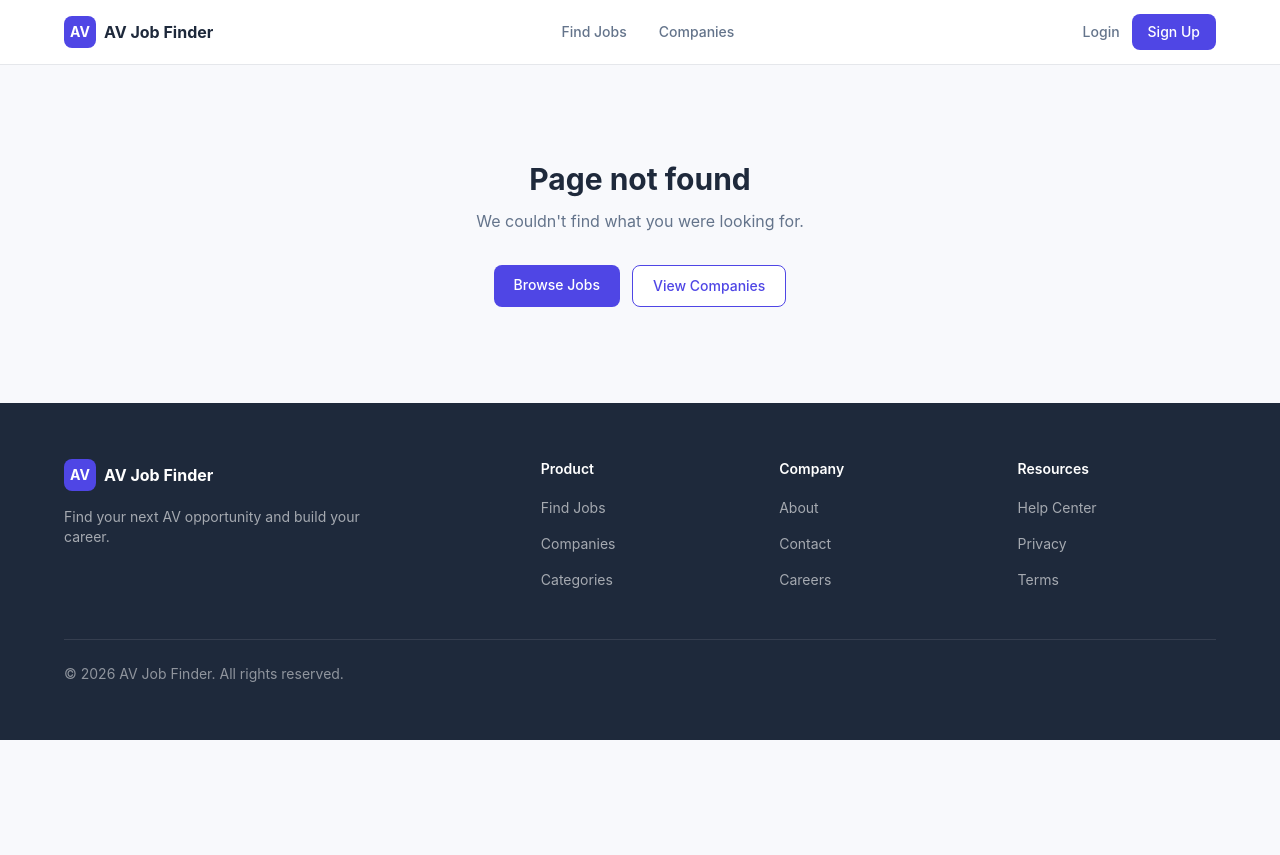
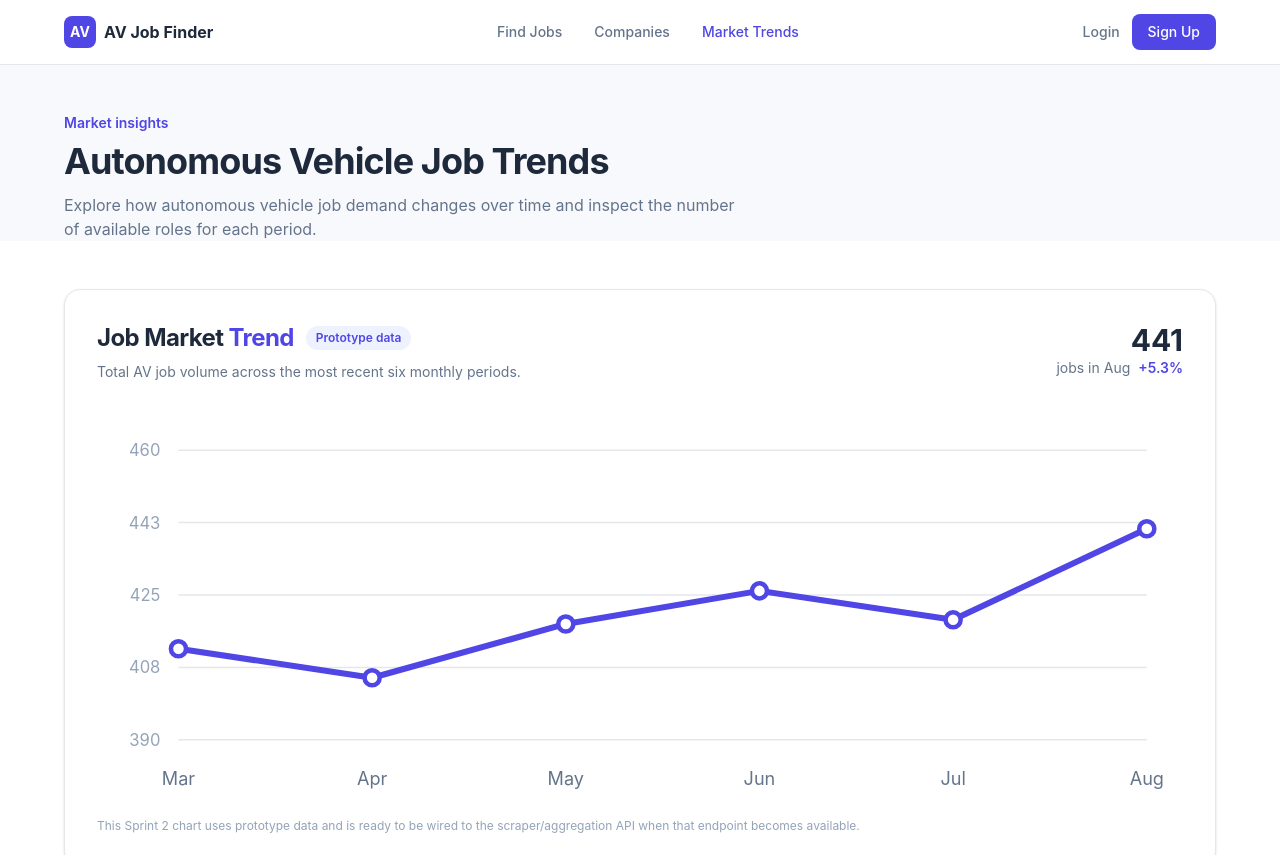
Before and after one commit to husthunterpy01/Autonomous_Vehicle_Job_Profiles_Group3, a Next.js app in the folder frontend/: page /trends in a window 1280 px wide. Before the commit this address had no page. Shown: the top 855 px of the page. Before the commit the page ends 800 px from the top, so only its background shows below. Built offline with nearby package versions, Linux system fonts and the light colour scheme.

Commit message:
fix: address job trend chart review feedback

```diff
--- a/frontend/app/page.tsx
+++ b/frontend/app/page.tsx
@@ -9,7 +9,6 @@ import CompanyLogo from "@/components/ui/CompanyLogo";
 import JobCardColumn from "@/components/ui/JobCardColumn";
 import JobCardRow from "@/components/ui/JobCardRow";
 import Salary from "@/components/ui/Salary";
-import JobTrendChart from "@/components/ui/JobTrendChart";
 
 /* ------------------------------------------------------------------ */
 /* Small building blocks                                               */
@@ -288,7 +287,6 @@ export default function HomePage() {
   return (
     <>
       <Hero />
-      <JobTrendChart />
       <JobCategories />
       <LatestJobs />
       <FeaturedJobs />
--- /dev/null
+++ b/frontend/app/trends/page.tsx
@@ -0,0 +1,28 @@
+import type { Metadata } from "next";
+import JobTrendChart from "@/components/ui/JobTrendChart";
+
+export const metadata: Metadata = {
+  title: "Market Trends | AV Job Finder",
+  description: "Explore autonomous vehicle job market trends over time.",
+};
+
+export default function TrendsPage() {
+  return (
+    <main className="bg-background">
+      <section className="mx-auto max-w-[1200px] px-6 pt-12">
+        <p className="text-sm font-semibold text-primary">Market insights</p>
+
+        <h1 className="mt-2 text-3xl font-bold tracking-tight text-ink sm:text-4xl">
+          Autonomous Vehicle Job Trends
+        </h1>
+
+        <p className="mt-3 max-w-2xl text-ink-secondary">
+          Explore how autonomous vehicle job demand changes over time and
+          inspect the number of available roles for each period.
+        </p>
+      </section>
+
+      <JobTrendChart />
+    </main>
+  );
+}
--- a/frontend/components/NavBar.tsx
+++ b/frontend/components/NavBar.tsx
@@ -7,6 +7,7 @@ import { useState } from "react";
 const NAV_LINKS = [
   { href: "/search", label: "Find Jobs" },
   { href: "/companies", label: "Companies" },
+  { href: "/trends", label: "Market Trends" },
 ];
 
 export default function NavBar() {
@@ -24,9 +25,7 @@ export default function NavBar() {
           <span className="flex h-8 w-8 items-center justify-center rounded-lg bg-primary text-sm font-bold text-white">
             AV
           </span>
-          <span>
-            AV Job Finder
-          </span>
+          <span>AV Job Finder</span>
         </Link>
 
         {/* Desktop nav */}
@@ -41,9 +40,7 @@ export default function NavBar() {
                 key={link.href}
                 href={link.href}
                 className={`text-sm font-medium transition-colors ${
-                  active
-                    ? "text-primary"
-                    : "text-ink-secondary hover:text-ink"
+                  active ? "text-primary" : "text-ink-secondary hover:text-ink"
                 }`}
               >
                 {link.label}
--- a/frontend/components/ui/JobTrendChart.tsx
+++ b/frontend/components/ui/JobTrendChart.tsx
@@ -2,19 +2,105 @@ import { JOB_TREND_DATA, type JobTrendPoint } from "@/lib/mock-data";
 
 const CHART_WIDTH = 720;
 const CHART_HEIGHT = 260;
+
 const PADDING_LEFT = 54;
 const PADDING_RIGHT = 24;
 const PADDING_TOP = 24;
 const PADDING_BOTTOM = 44;
 
+const GRID_RATIOS = [0, 0.25, 0.5, 0.75, 1];
+
+const TOOLTIP_WIDTH = 110;
+const TOOLTIP_HEIGHT = 44;
+
 type JobTrendChartProps = {
   data?: JobTrendPoint[];
 };
 
-export default function JobTrendChart({
-  data = JOB_TREND_DATA,
-}: JobTrendChartProps) {
-  if (data.length < 2) {
+type ChartPoint = JobTrendPoint & {
+  x: number;
+  y: number;
+};
+
+type GridLine = {
+  ratio: number;
+  y: number;
+  label: number;
+};
+
+type ChartModel = {
+  latest: JobTrendPoint;
+  change: number;
+  points: ChartPoint[];
+  polylinePoints: string;
+  gridLines: GridLine[];
+};
+
+/* ------------------------------------------------------------------ */
+/* Chart data preparation                                              */
+/* ------------------------------------------------------------------ */
+
+function buildChartModel(data: JobTrendPoint[]): ChartModel {
+  const values = data.map((point) => point.jobCount);
+
+  const latest = data[data.length - 1];
+  const previous = data[data.length - 2];
+
+  const minValue = Math.min(...values);
+  const maxValue = Math.max(...values);
+
+  const valueRange = Math.max(maxValue - minValue, 20);
+  const axisPadding = Math.max(10, Math.ceil(valueRange * 0.2));
+
+  const yMin = Math.max(0, Math.floor((minValue - axisPadding) / 10) * 10);
+
+  const yMax = Math.ceil((maxValue + axisPadding) / 10) * 10;
+
+  const plotWidth = CHART_WIDTH - PADDING_LEFT - PADDING_RIGHT;
+  const plotHeight = CHART_HEIGHT - PADDING_TOP - PADDING_BOTTOM;
+
+  const points = data.map((point, index) => {
+    const x = PADDING_LEFT + (index / Math.max(data.length - 1, 1)) * plotWidth;
+
+    const y =
+      PADDING_TOP +
+      plotHeight -
+      ((point.jobCount - yMin) / (yMax - yMin)) * plotHeight;
+
+    return {
+      ...point,
+      x,
+      y,
+    };
+  });
+
+  const gridLines = GRID_RATIOS.map((ratio) => ({
+    ratio,
+    y: PADDING_TOP + plotHeight - ratio * plotHeight,
+    label: Math.round(yMin + (yMax - yMin) * ratio),
+  }));
+
+  const polylinePoints = points.map(({ x, y }) => `${x},${y}`).join(" ");
+
+  const change =
+    previous.jobCount === 0
+      ? 0
+      : ((latest.jobCount - previous.jobCount) / previous.jobCount) * 100;
+
+  return {
+    latest,
+    change,
+    points,
+    polylinePoints,
+    gridLines,
+  };
+}
+
+/* ------------------------------------------------------------------ */
+/* Subcomponents                                                       */
+/* ------------------------------------------------------------------ */
+
+function EmptyTrendState() {
   return (
     <section className="bg-surface py-12">
       <div className="mx-auto max-w-[1200px] px-6">
@@ -22,6 +108,7 @@ export default function JobTrendChart({
           <h2 className="text-2xl font-bold tracking-tight text-ink">
             Job Market <span className="text-primary">Trend</span>
           </h2>
+
           <p className="mt-3 text-sm text-ink-secondary">
             Insufficient dated data is available to show a reliable job-volume
             trend yet.
@@ -32,52 +119,28 @@ export default function JobTrendChart({
   );
 }
 
-  const values = data.map((point) => point.jobCount);
-  const latest = data[data.length - 1];
-  const previous = data[data.length - 2];
-
-  const minValue = Math.min(...values);
-  const maxValue = Math.max(...values);
-  const valueRange = Math.max(maxValue - minValue, 20);
-  const axisPadding = Math.max(10, Math.ceil(valueRange * 0.2));
-
-  const yMin = Math.max(
-    0,
-    Math.floor((minValue - axisPadding) / 10) * 10,
-  );
-  const yMax = Math.ceil((maxValue + axisPadding) / 10) * 10;
-
-  const plotWidth = CHART_WIDTH - PADDING_LEFT - PADDING_RIGHT;
-  const plotHeight = CHART_HEIGHT - PADDING_TOP - PADDING_BOTTOM;
-
-  const points = data.map((point, index) => {
-    const x = PADDING_LEFT + (index / Math.max(data.length - 1, 1)) * plotWidth;
-    const y =
-      PADDING_TOP +
-      plotHeight -
-      ((point.jobCount - yMin) / (yMax - yMin)) * plotHeight;
-
-    return { ...point, x, y };
-  });
-
-  const polylinePoints = points.map(({ x, y }) => `${x},${y}`).join(" ");
-  const change =
-    ((latest.jobCount - previous.jobCount) / previous.jobCount) * 100;
+function TrendHeader({
+  latest,
+  change,
+}: {
+  latest: JobTrendPoint;
+  change: number;
+}) {
+  const changeLabel = `${change >= 0 ? "+" : ""}${change.toFixed(1)}%`;
 
   return (
-    <section className="bg-surface py-12">
-      <div className="mx-auto max-w-[1200px] px-6">
-        <div className="rounded-2xl border border-line bg-surface p-6 shadow-sm md:p-8">
     <div className="flex flex-col gap-4 sm:flex-row sm:items-start sm:justify-between">
       <div>
         <div className="flex flex-wrap items-center gap-3">
           <h2 className="text-2xl font-bold tracking-tight text-ink">
             Job Market <span className="text-primary">Trend</span>
           </h2>
+
           <span className="rounded-full bg-primary-light px-2.5 py-1 text-xs font-semibold text-primary">
             Prototype data
           </span>
         </div>
+
         <p className="mt-2 text-sm text-ink-secondary">
           Total AV job volume across the most recent six monthly periods.
         </p>
@@ -85,36 +148,18 @@ export default function JobTrendChart({
 
       <div className="sm:text-right">
         <p className="text-3xl font-bold text-ink">{latest.jobCount}</p>
+
         <p className="text-sm text-ink-secondary">
           jobs in {latest.period}
-                <span className="ml-2 font-semibold text-primary">
-                  {change >= 0 ? "+" : ""}
-                  {change.toFixed(1)}%
-                </span>
+          <span className="ml-2 font-semibold text-primary">{changeLabel}</span>
         </p>
       </div>
     </div>
+  );
+}
 
-          <div className="mt-8 overflow-x-auto">
-            <svg
-              viewBox={`0 0 ${CHART_WIDTH} ${CHART_HEIGHT}`}
-              role="img"
-              aria-labelledby="job-trend-title job-trend-description"
-              className="h-auto w-full min-w-[620px] text-primary"
-            >
-              <title id="job-trend-title">
-                Autonomous vehicle job volume trend
-              </title>
-              <desc id="job-trend-description">
-                Prototype line chart showing total AV job counts for March
-                through August.
-              </desc>
-
-              {[0, 0.25, 0.5, 0.75, 1].map((ratio) => {
-                const y = PADDING_TOP + plotHeight - ratio * plotHeight;
-                const label = Math.round(yMin + (yMax - yMin) * ratio);
-
-                return (
+function ChartGrid({ gridLines }: { gridLines: GridLine[] }) {
+  const gridElements = gridLines.map(({ ratio, y, label }) => (
     <g key={ratio}>
       <line
         x1={PADDING_LEFT}
@@ -124,6 +169,7 @@ export default function JobTrendChart({
         className="stroke-line"
         strokeWidth="1"
       />
+
       <text
         x={PADDING_LEFT - 12}
         y={y + 4}
@@ -133,8 +179,107 @@ export default function JobTrendChart({
         {label}
       </text>
     </g>
+  ));
+
+  return <>{gridElements}</>;
+}
+
+function TrendPoint({ point }: { point: ChartPoint }) {
+  const tooltipX = Math.min(
+    Math.max(point.x - TOOLTIP_WIDTH / 2, 4),
+    CHART_WIDTH - TOOLTIP_WIDTH - 4,
   );
-              })}
+
+  const tooltipY = Math.max(point.y - TOOLTIP_HEIGHT - 14, 4);
+
+  return (
+    <g
+      tabIndex={0}
+      aria-label={`${point.period}: ${point.jobCount} jobs`}
+      className="group cursor-pointer outline-none"
+    >
+      <circle
+        cx={point.x}
+        cy={point.y}
+        r="5"
+        className="fill-white stroke-primary transition-all group-hover:fill-primary group-focus:fill-primary"
+        strokeWidth="3"
+      />
+
+      <text
+        x={point.x}
+        y={CHART_HEIGHT - 14}
+        textAnchor="middle"
+        className="fill-ink-secondary text-xs"
+      >
+        {point.period}
+      </text>
+
+      <g
+        className="pointer-events-none opacity-0 transition-opacity group-hover:opacity-100 group-focus:opacity-100"
+        aria-hidden="true"
+      >
+        <rect
+          x={tooltipX}
+          y={tooltipY}
+          width={TOOLTIP_WIDTH}
+          height={TOOLTIP_HEIGHT}
+          rx="8"
+          className="fill-ink"
+        />
+
+        <text
+          x={tooltipX + TOOLTIP_WIDTH / 2}
+          y={tooltipY + 17}
+          textAnchor="middle"
+          className="fill-white text-[11px] font-semibold"
+        >
+          {point.period}
+        </text>
+
+        <text
+          x={tooltipX + TOOLTIP_WIDTH / 2}
+          y={tooltipY + 33}
+          textAnchor="middle"
+          className="fill-white text-[11px]"
+        >
+          {point.jobCount} jobs
+        </text>
+      </g>
+    </g>
+  );
+}
+
+function TrendPlot({
+  points,
+  polylinePoints,
+  gridLines,
+}: {
+  points: ChartPoint[];
+  polylinePoints: string;
+  gridLines: GridLine[];
+}) {
+  const pointElements = points.map((point) => (
+    <TrendPoint key={point.period} point={point} />
+  ));
+
+  return (
+    <div className="mt-8 overflow-x-auto">
+      <svg
+        viewBox={`0 0 ${CHART_WIDTH} ${CHART_HEIGHT}`}
+        role="img"
+        aria-labelledby="job-trend-title job-trend-description"
+        className="h-auto w-full min-w-[620px] text-primary"
+      >
+        <title id="job-trend-title">Autonomous vehicle job volume trend</title>
+
+        <desc id="job-trend-description">
+          Interactive prototype line chart showing total AV job counts from
+          March through August. Hover or focus on a data point to see its job
+          count.
+        </desc>
+
+        <ChartGrid gridLines={gridLines} />
 
         <polyline
           points={polylinePoints}
@@ -145,28 +290,37 @@ export default function JobTrendChart({
           strokeLinejoin="round"
         />
 
-              {points.map((point) => (
-                <g key={point.period}>
-                  <circle
-                    cx={point.x}
-                    cy={point.y}
-                    r="5"
-                    fill="white"
-                    stroke="currentColor"
-                    strokeWidth="3"
-                  />
-                  <text
-                    x={point.x}
-                    y={CHART_HEIGHT - 14}
-                    textAnchor="middle"
-                    className="fill-ink-secondary text-xs"
-                  >
-                    {point.period}
-                  </text>
-                </g>
-              ))}
+        {pointElements}
       </svg>
     </div>
+  );
+}
+
+/* ------------------------------------------------------------------ */
+/* Main component                                                      */
+/* ------------------------------------------------------------------ */
+
+export default function JobTrendChart({
+  data = JOB_TREND_DATA,
+}: JobTrendChartProps) {
+  if (data.length < 2) {
+    return <EmptyTrendState />;
+  }
+
+  const { latest, change, points, polylinePoints, gridLines } =
+    buildChartModel(data);
+
+  return (
+    <section className="bg-surface py-12">
+      <div className="mx-auto max-w-[1200px] px-6">
+        <div className="rounded-2xl border border-line bg-surface p-6 shadow-sm md:p-8">
+          <TrendHeader latest={latest} change={change} />
+
+          <TrendPlot
+            points={points}
+            polylinePoints={polylinePoints}
+            gridLines={gridLines}
+          />
 
           <p className="mt-3 text-xs text-ink-muted">
             This Sprint 2 chart uses prototype data and is ready to be wired to
```
Also changed, not shown: frontend/lib/mock-data.ts (+2 -8 lines). Lines whose indentation alone changed are shown as unchanged.
